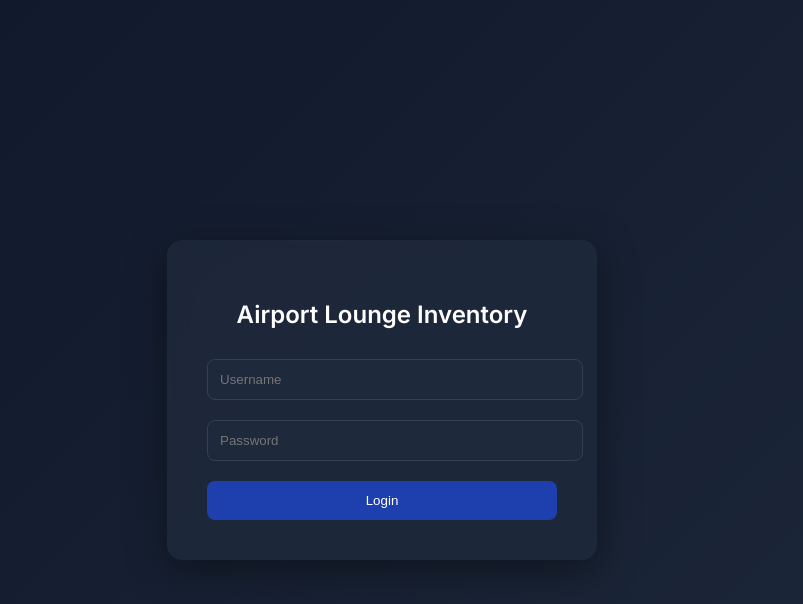
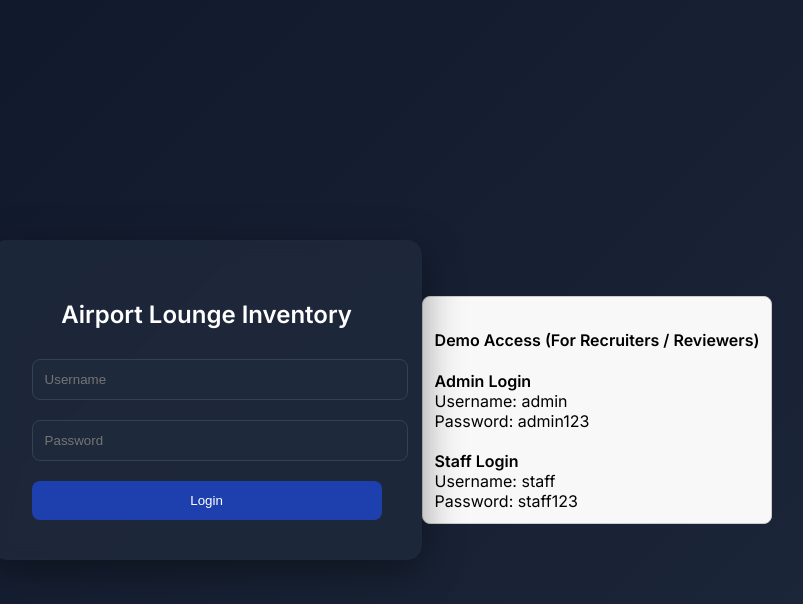
Before and after one commit to Vivek-chakali/QuadraHack, a Flask app: page / in a window 1280 px wide. Shown: the top 604 px of the page, without its empty margins (258-1061 px from the left). Run offline with Flask 3, Linux system fonts and the light colour scheme.

Commit message:
Added demo credentials to login page

```diff
--- a/templates/login.html
+++ b/templates/login.html
@@ -29,6 +29,16 @@
 
     </form>
 </div>
+<div style="margin-top:20px; padding:12px; border:1px solid #ccc; border-radius:8px; background:#f8f8f8;">
+    <h4>Demo Access (For Recruiters / Reviewers)</h4>
 
+    <b>Admin Login</b><br>
+    Username: admin<br>
+    Password: admin123<br><br>
+
+    <b>Staff Login</b><br>
+    Username: staff<br>
+    Password: staff123
+</div>
 </body>
 </html>
```
